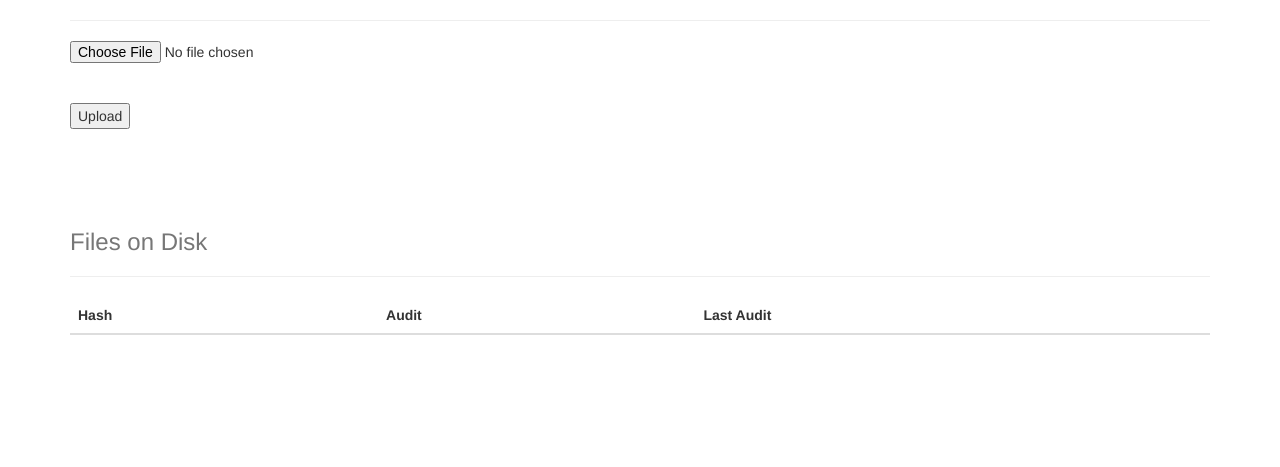
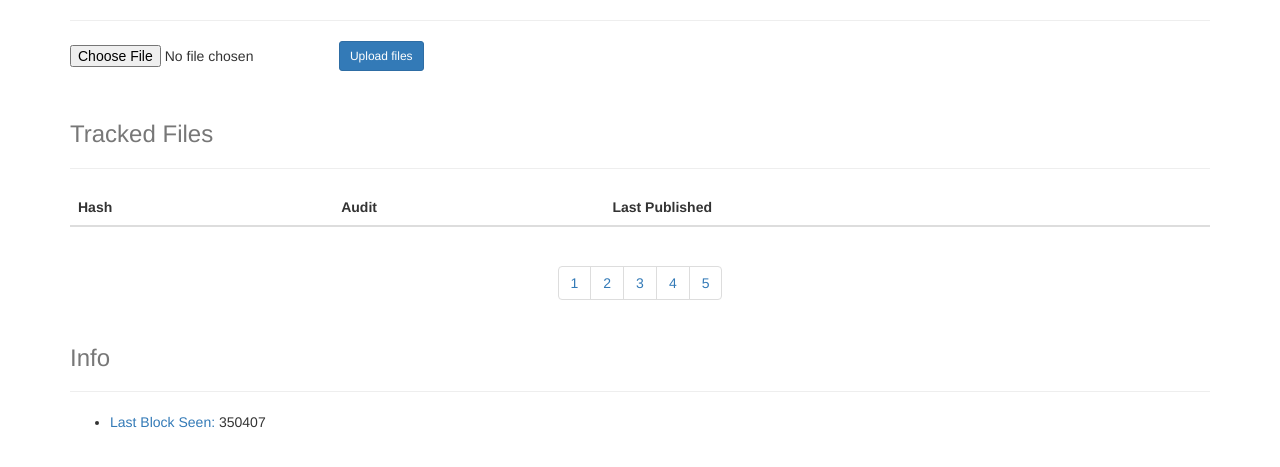
Before and after one commit to StorjOld/hashserv, a Flask app: page / in a window 1280 px wide. Shown: the part 46-513 px from the top of the page. Run offline with Flask 2, Linux system fonts and the light colour scheme; lists and menus that the app fills with data are empty; some libraries are stand-ins or nearby versions.

Commit message:
Prototyping Audit Display

```diff
--- a/templates/index.html
+++ b/templates/index.html
@@ -11,34 +11,54 @@
 		<hr/>
 
 		<div>
-			<form action="api/upload" method="post" enctype="multipart/form-data">
-				<input type="file" name="file"><br /><br />
-				<input type="submit" value="Upload">
-			</form>
+          <form action="api/upload" method="post" enctype="multipart/form-data">
+            <div class="form-inline">
+              <div class="form-group">
+                <input type="file" name="file">
+              </div>
+              <button type="submit" class="btn btn-sm btn-primary">Upload files</button>
+            </div>
+          </form>
 		</div>
 
-		<div style="margin-top: 100px;">
-			<h3 class="text-muted">Files on Disk</h3>
+		<div style="margin-top: 50px; padding-bottom: 0px;">
+			<h3 class="text-muted">Tracked Files</h3>
 			<hr/>
 			<table class="table">
 				<thead>
 					<tr>
 					<th>Hash</th>
 					<th>Audit</th>
-					<th>Last Audit</th>
+					<th>Last Published</th>
 					</tr>
 				</thead>
 				<tbody>
 					{% for hash in files %}
 					<tr>
 						<td><a href="api/download/{{ hash }}">{{ hash }}</a></td>
-						<td>87a3571d21cb7f8dbf8f3cf</td>
-						<td>2 block(s) ago - #350400</td>
+						<td>pub-350403-87a3571</td>
+						<td>2 block(s) ago - #350405</td>
 					</tr>
 					{% endfor %}
 					<tr>
 				</tbody>
 			</table>
+			<div style="text-align:center;">
+			<ul class="pagination">
+				<li><a href="#">1</a></li>
+				<li><a href="#">2</a></li>
+				<li><a href="#">3</a></li>
+				<li><a href="#">4</a></li>
+				<li><a href="#">5</a></li>
+			</ul>
+			</div>
+		</div>
+		<div>
+			<h3 class="text-muted">Info</h3>
+			<hr/>
+			<ul>
+				<li><a href="#">Last Block Seen:</a> 350407</li>
+			</ul>
 		</div>
 
 	</div>
```
